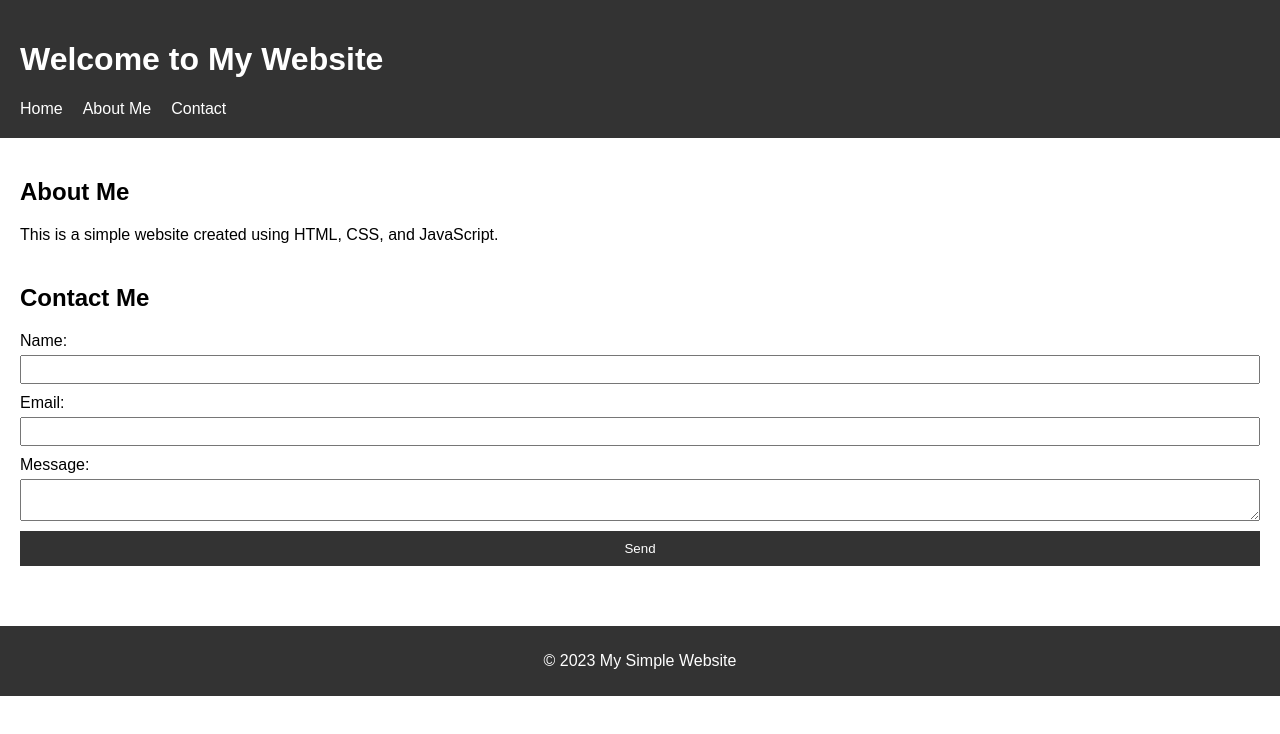
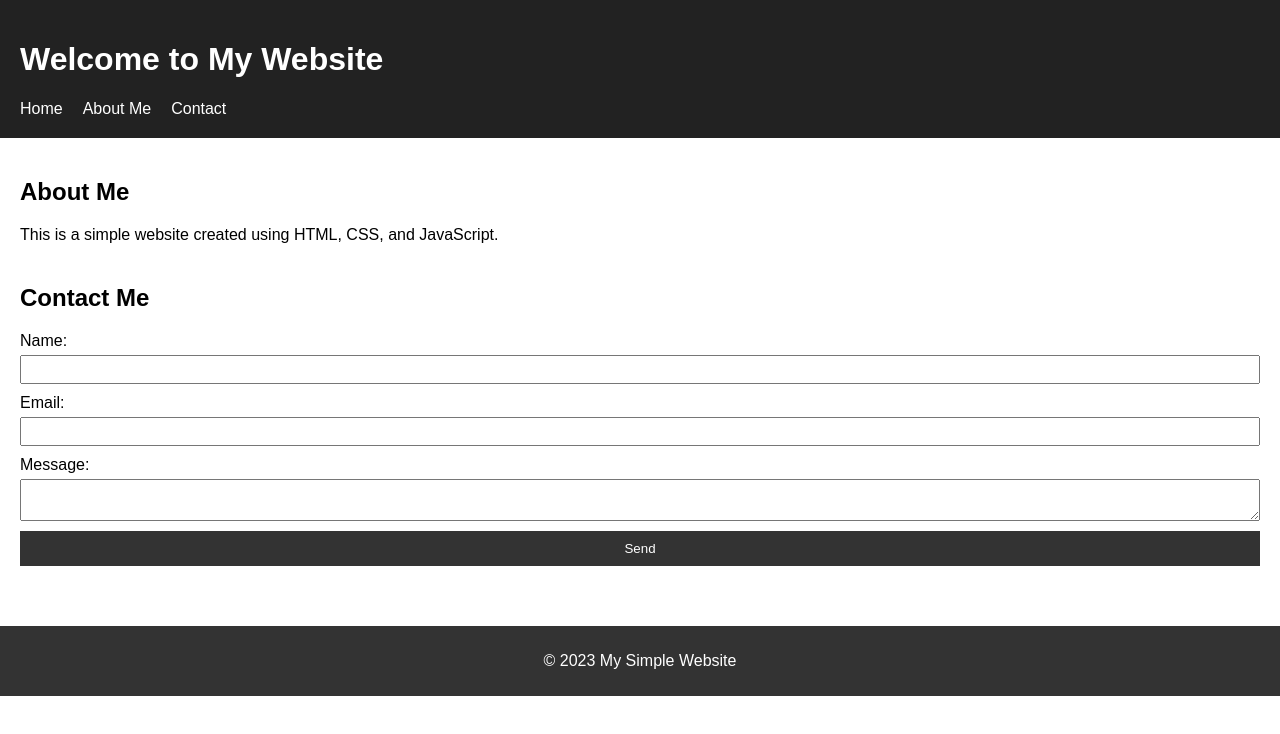
Before and after one commit to CHERNOBOGER/Git-practice, a plain HTML site: page index.html in a window 1280 px wide. Drawn offline with Linux system fonts and the light colour scheme.

Commit message:
Change background-color to #222

```diff
--- a/style.css
+++ b/style.css
@@ -7,7 +7,7 @@ body {
 
 /* Header Styles */
 header {
-  background-color: #333;
+  background-color: #222;
   color: #fff;
   padding: 20px;
 }
```
